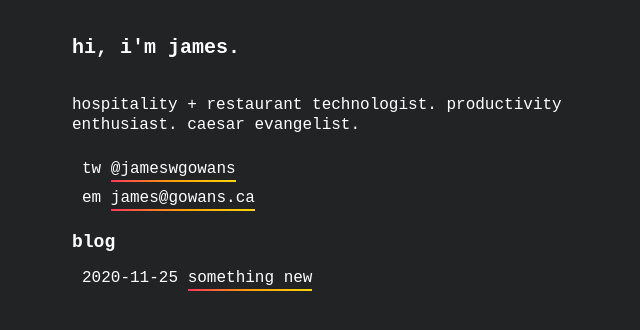
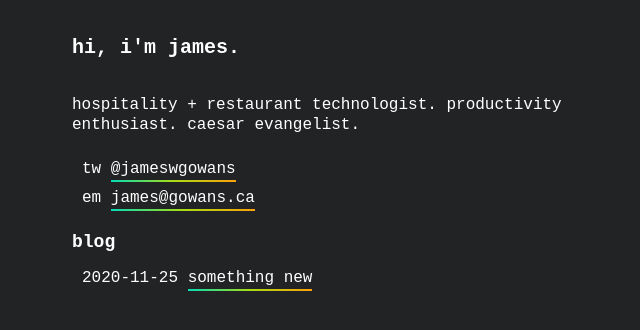
Before and after one commit to jamesgowans/jamesgowans.github.io, a Jekyll site: the page built from index.md, in a window 1280 px wide. Shown: the top 330 px of the page, without its empty margins (0-640 px from the left). Built offline with Jekyll 4.4.1, drawn with Linux system fonts in a browser that asks for light colours.

Commit message:
change gradient

```diff
--- a/_includes/head.html
+++ b/_includes/head.html
@@ -12,7 +12,7 @@
 		h1 {font-size: 20px; color: #fff; margin-top: 36px; margin-bottom: 36px;}
 		h2 {font-size: 18px; margin-top: 24px; font-weight: bold; color: #fff;}
 		ul, li {list-style: none; padding-inline-start: 5px; margin-bottom: 9px; line-height: 20px; font-size: 16px; color: #fff;}
-		a {color: #fff; text-decoration: none; padding-bottom: 2px; border: 0px; border-bottom: 2px solid; border-image: linear-gradient(to right, #ff375f, #ff9f0a, #ffd60a); border-image-slice:1;}
+		a {color: #fff; text-decoration: none; padding-bottom: 2px; border: 0px; border-bottom: 2px solid; border-image: linear-gradient(to right, #02dbb9, #a9dc14, #ff9f0a); border-image-slice:1;}
 		body {margin-left: 72px; font-family: monospace; width: 520px; padding-bottom: 150px;}
 		img {margin: 24px 0 36px 0; border: 1px solid gray;}
 
```
